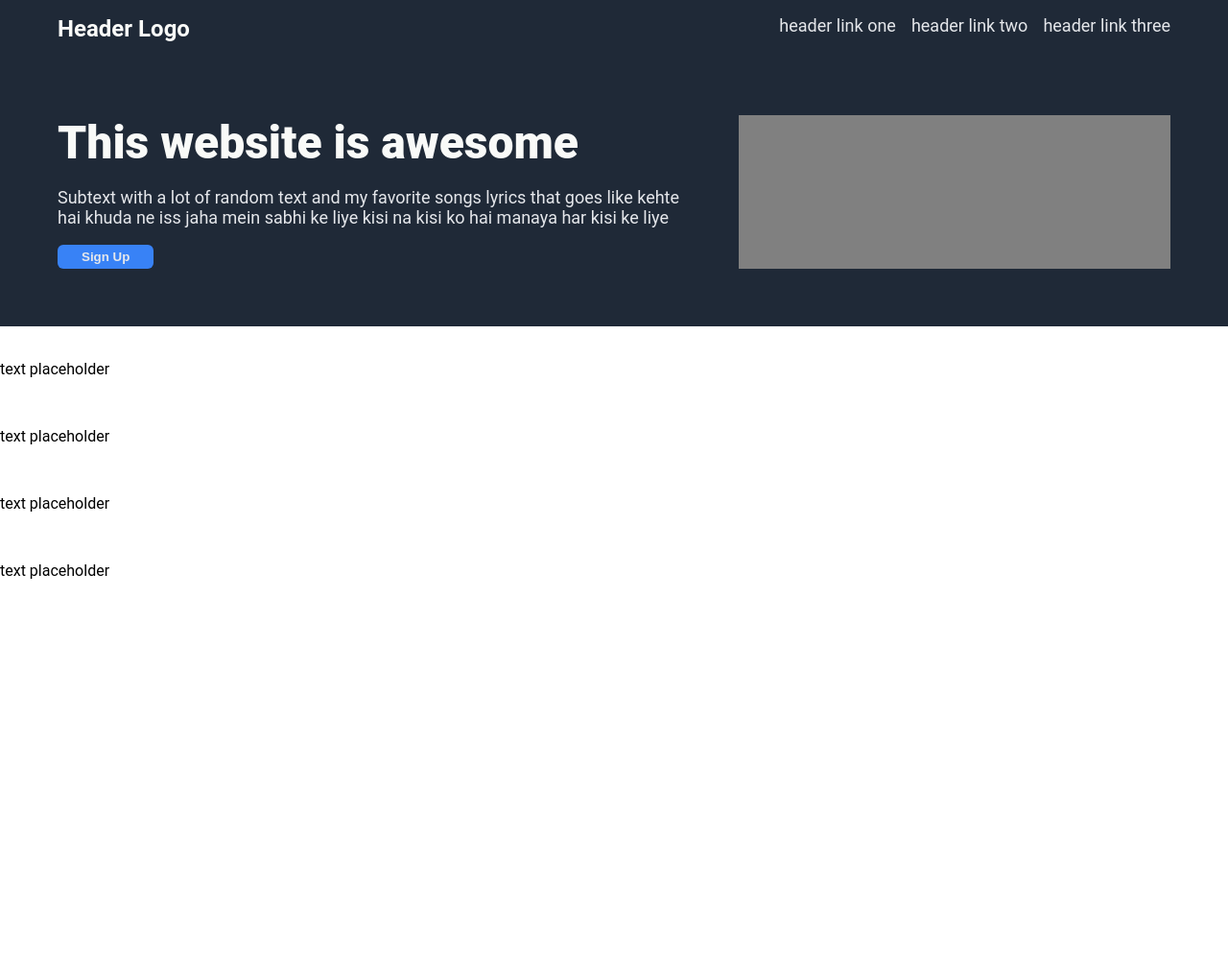
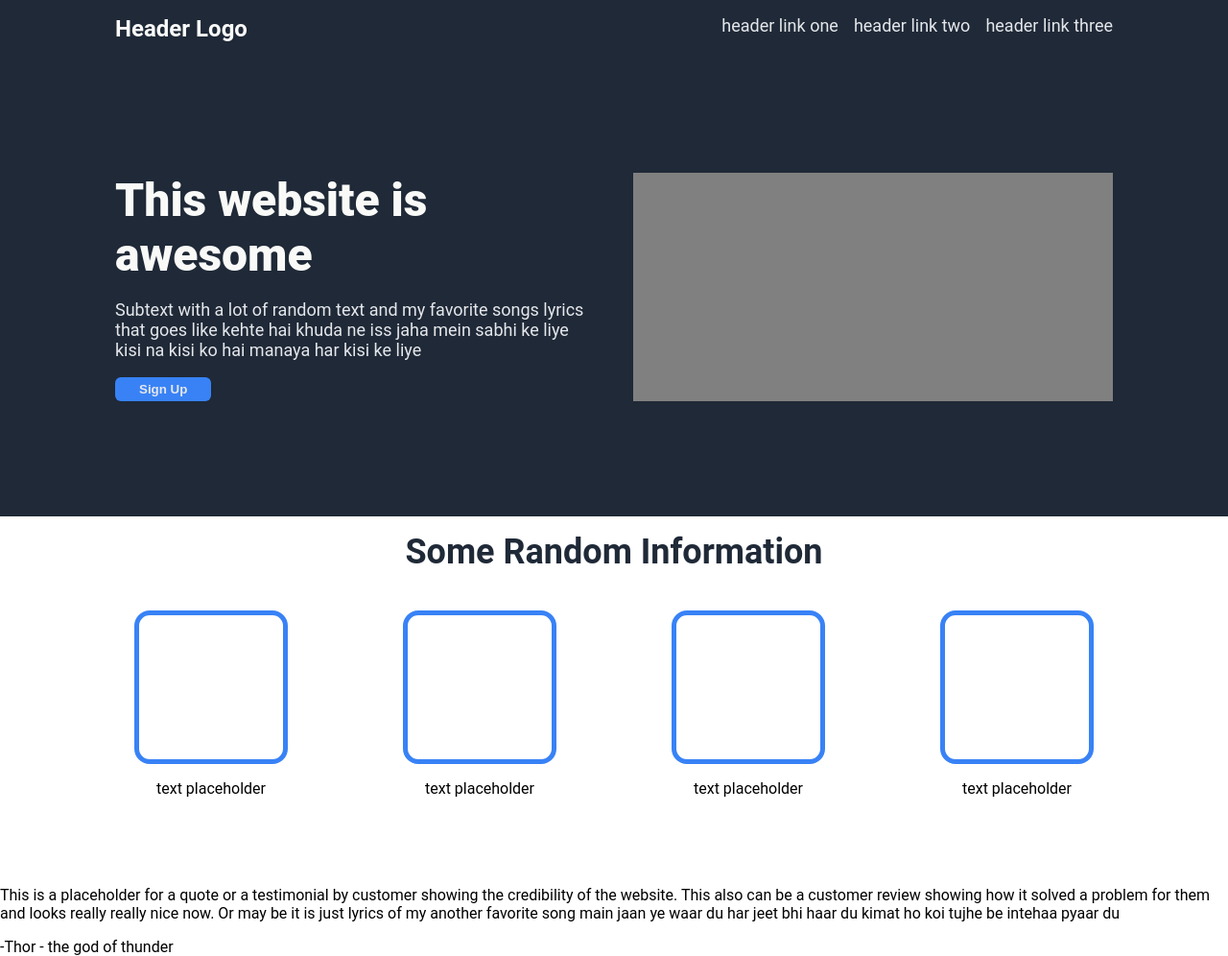
Before and after one commit to Mudit-morningstar/landing-page, a plain HTML site: page index.html in a window 1280 px wide. Shown: the whole page at 96% size. Before the commit the page ends 800 px from the top, so only its background shows below. Drawn offline with Linux system fonts and the light colour scheme.

Commit message:
fixed sec 3

```diff
--- a/index.html
+++ b/index.html
@@ -26,22 +26,30 @@
     </div>
 
     <div class="panel-2">
+        <div class="panel-header">Some Random Information</div>
+        <div class="cards">
             <div class="card">
-            <img src="" alt="">
+                <div class="image"><img src="" alt=""></div>
                 <p>text placeholder</p>
             </div>
             <div class="card">
-            <img src="" alt="">
+                <div class="image"><img src="" alt=""></div>
                 <p>text placeholder</p>
             </div>
             <div class="card">
-            <img src="" alt="">
+                <div class="image"><img src="" alt=""></div>
                 <p>text placeholder</p>
             </div>
             <div class="card">
-            <img src="" alt="">
+                <div class="image"><img src="" alt=""></div>
                 <p>text placeholder</p>
             </div>
         </div>
+    </div>
+
+    <div class="panel-3">
+        <p class="quote">This is a placeholder for a quote or a testimonial by customer showing the credibility of the website. This also can be a customer review showing how it solved a problem for them and looks really really nice now. Or may be it is just lyrics of my another favorite song main jaan ye waar du har jeet bhi haar du kimat ho koi tujhe be intehaa pyaar du</p>
+        <span>-Thor - the god of thunder</span>
+    </div>
 </body>
 </html>
--- a/style.css
+++ b/style.css
@@ -8,7 +8,7 @@ body {
 .header {
     display: flex;
     background: #1F2937;
-    padding: 16px 60px;
+    padding: 16px 120px;
     justify-content: space-between;
 }
 
@@ -31,7 +31,7 @@ body {
 
 .panel-1 {
     display: flex;
-    padding: 60px;
+    padding: 120px;
     background-color: #1f2937;
     justify-content: space-between;
 }
@@ -57,13 +57,47 @@ body {
 }
 
 .panel-1-image {
-    width: 450px;
+    width: 800px;
     height: auto;
     background-color: grey;
     display: flex;
-    flex-shrink: 0;
 }
 
 .panel-1-text {
     margin-right: 40px;
+    max-width: 500px;
 }
+
+.panel-2 {
+    display: flex;
+    flex-direction: column;
+    align-items: center;
+    justify-content: center;
+    padding: 16px 120px 60px 120px;
+}
+
+.panel-2 .panel-header {
+    font-size: 36px;
+    font-weight: bolder;
+    padding-bottom: 40px;
+    color: #1F2937;
+}
+
+.cards {
+    display: flex;
+    justify-content: space-between;
+    flex-direction: row;
+    flex-grow: 1;
+    gap: 120px;
+}
+
+.card .image {
+    height: 150px;
+    width: 150px;
+    border: 5px solid #3882f6;
+    border-radius: 16px;
+}
+
+.card p {
+    text-align: center;
+}
```
Lines whose indentation alone changed are shown as unchanged.
